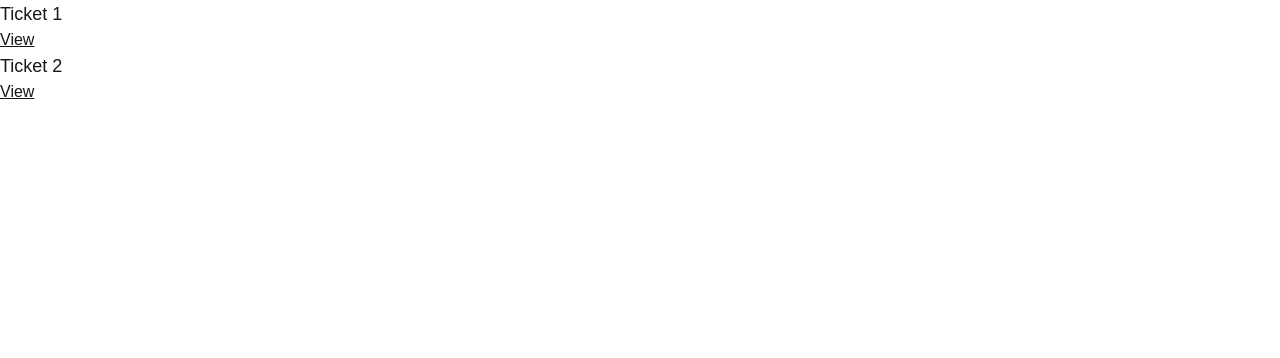
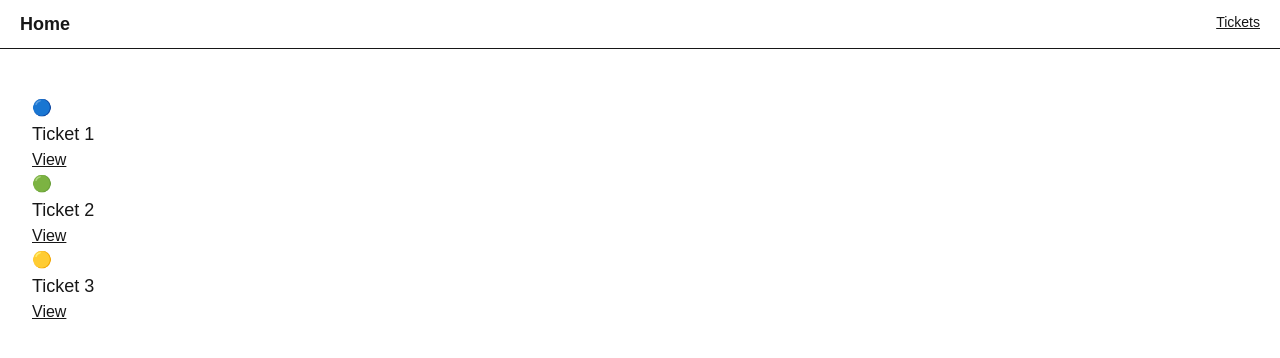
Before and after one commit to EtienneSchmitz/the-road-to-next, a Next.js app: page /tickets in a window 1280 px wide. Shown: the top 358 px of the page. Built offline with nearby package versions, Linux system fonts and the light colour scheme.

Commit message:
feat : finish some work

```diff
--- a/package.json
+++ b/package.json
@@ -7,7 +7,8 @@
     "build": "next build",
     "start": "next start",
     "lint": "next lint",
-    "lint-fix": "next lint --fix"
+    "lint-fix": "next lint --fix",
+    "type" : "tsc --noEmit"
   },
   "dependencies": {
     "next": "15.3.2",
--- a/src/app/layout.tsx
+++ b/src/app/layout.tsx
@@ -1,6 +1,8 @@
+import { homePath, ticketsPath } from "@/paths";
 import "./globals.css";
 import type { Metadata } from "next";
 import { Geist, Geist_Mono } from "next/font/google";
+import Link from "next/link";
 
 const geistSans = Geist({
   variable: "--font-geist-sans",
@@ -13,8 +15,8 @@ const geistMono = Geist_Mono({
 });
 
 export const metadata: Metadata = {
-  title: "Create Next App",
-  description: "Generated by create next app",
+  title: "The road to Next",
+  description: "My road to Next application ...",
 };
 
 export default function RootLayout({
@@ -23,11 +25,32 @@ export default function RootLayout({
   children: React.ReactNode;
 }>) {
   return (
-    <html lang="en">
+    <html lang="fr">
       <body
         className={`${geistSans.variable} ${geistMono.variable} antialiased`}
       >
+        <nav className="
+            supports-backdrop-blur:bg-background/60
+            fixed left-0 right-0 top-0 z-20
+            border-b bg-background/95 backdrop-blur
+            w-full flex py-2.5 px-5 justify-between
+          ">
+          <div>
+            <Link className="text-lg font-bold" href={homePath()}>Home</Link>
+          </div>
+          <div>
+            <Link className="underline text-sm" href={ticketsPath()}>Tickets</Link>
+          </div>
+        </nav>
+        <main className="
+            min-h-screen flex-1
+            overflow-y-auto overflow-x-hidden
+            py-24 px-8
+            bg-secondary/20
+            flex flex-col
+          ">
         {children}
+        </main>
       </body>
     </html>
   );
--- a/src/app/page.tsx
+++ b/src/app/page.tsx
@@ -4,7 +4,7 @@ import { ticketsPath } from "@/paths";
 const HomePage = () => {
   return (
     <div>
-      <h2 className="text-lg">Home Page</h2>
+      <h2 className="text-3xl">Home Page</h2>
       <Link href={ticketsPath()} className="underline">
         Go to Tickets Page
       </Link>
--- a/src/app/tickets/page.tsx
+++ b/src/app/tickets/page.tsx
@@ -1,12 +1,19 @@
 import Link from "next/link";
 import  { initialTickets } from "@/data";
 import { ticketPath } from "@/paths";
+
+const TICKET_ICONS = {
+    OPEN: "🟢",
+    IN_PROGRESS: "🟡",
+    DONE: "🔵",
+}
 
 const TicketsPage = () => {
     return (
     <div>
         {initialTickets.map((ticket) => (
             <div key={ticket.id}>
+                <div>{TICKET_ICONS[ticket.status]}</div>
                 <h2 className="text-lg">{ticket.title}</h2>
                 <Link href={ticketPath(ticket.id)} className="underline">
                     View
--- a/src/data.ts
+++ b/src/data.ts
@@ -3,12 +3,18 @@ export const initialTickets = [
         id: "1",
         title: "Ticket 1",
         content : "This is the first ticket",
-        status : "DONE"
+        status : "DONE" as const
     },
     {
         id: "2",
         title: "Ticket 2",
         content : "This is the second ticket",
-        status : "OPEN"
+        status : "OPEN" as const
+    },
+    {
+        id: "3",
+        title: "Ticket 3",
+        content : "This is the third ticket",
+        status : "IN_PROGRESS" as const
     },
 ];
--- a/src/paths.ts
+++ b/src/paths.ts
@@ -1,2 +1,4 @@
+export const homePath = () => '/';
+
 export const ticketsPath = () => '/tickets';
 export const ticketPath = (ticketId : string) =>  `/tickets/${ticketId}`;
```
